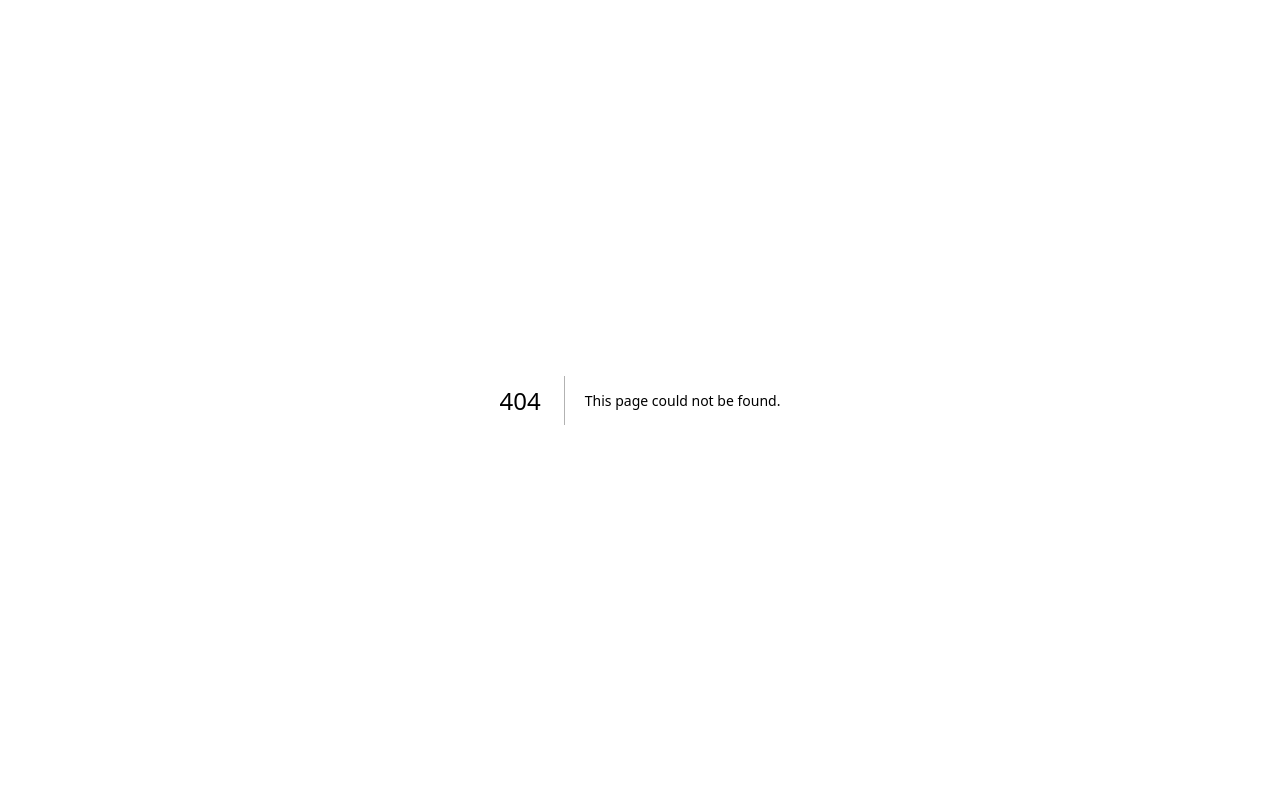
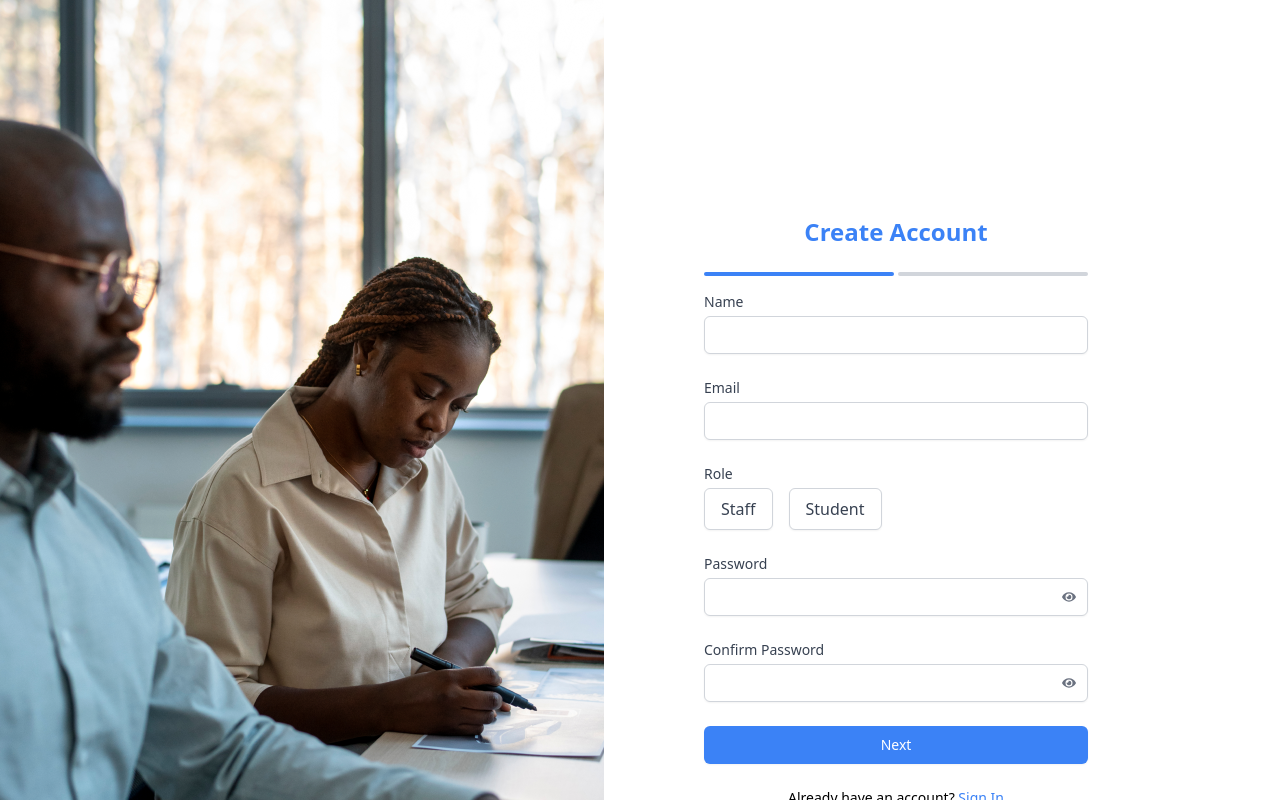
Before and after one commit to Dev-180Memes/greg-schools, a Next.js app: page /auth/signup in a window 1280 px wide. Before the commit this address had no page. Shown: the top 800 px of the page. Built offline with nearby package versions, Linux system fonts and the light colour scheme.

Commit message:
chore: Update login page with correct signup link and image styling

```diff
--- a/src/pages/auth/login/index.tsx
+++ b/src/pages/auth/login/index.tsx
@@ -79,7 +79,7 @@ const Login: React.FC = () => {
           <div className="text-center mt-6">
             <p className="text-sm">
                 Don&apos;t have an account?{' '}
-                <Link href="#" className="text-blue-500 hover:underline">Sign Up</Link>
+                <Link href="/auth/signup" className="text-blue-500 hover:underline">Sign Up</Link>
             </p>
           </div>
         </div>
@@ -90,7 +90,7 @@ const Login: React.FC = () => {
           alt="Student"
           width={500}
             height={500}
-          className="rounded-r-lg h-[100%] w-auto object-cover"
+          className="h-[100%] w-auto object-cover"
         />
       </div>
     </div>
--- /dev/null
+++ b/src/pages/auth/signup/index.tsx
@@ -0,0 +1,166 @@
+import React, { useState } from 'react';
+import Image from 'next/image';
+import Link from 'next/link';
+import { FaEye, FaEyeSlash } from 'react-icons/fa';
+
+const Signup: React.FC = () => {
+    const [role, setRole] = useState<'staff'| 'student' | ''>('');
+    const [showPassword, setShowPassword] = useState<boolean>(false);
+    const [showConfirmPassword, setShowConfirmPassword] = useState<boolean>(false);
+
+  return (
+    <div className='min-h-screen flex flex-col md:flex-row'>
+      <div className="hidden md:block md:w-1/2">
+        <Image
+          src={"/images/signup.png"}
+          alt="Signup"
+          width={350}
+          height={350}
+          className='h-[100%] w-auto object-cover'
+        />
+      </div>
+      <div className="relative w-full min-h-screen md:w-1/2 bg-black md:bg-transparent flex items-center justify-start p-8">
+        <div className="absolute inset-0 md:hidden">
+          <Image
+            src={"/images/signup.png"}
+            alt="Signup"
+            fill
+            objectFit="cover"
+            className="opacity-30 md:hidden"
+          />
+        </div>
+        <div className="relative bg-white p-8 rounded-lg w-full max-w-md">
+          <h2 className="text-center text-2xl font-bold text-blue-500 mb-6">Create Account</h2>
+          <div className="flex items-center justify-center mb-4 space-x-1">
+            <span className="bg-blue-500 h-1 w-1/2 rounded-full"></span>
+            <span className="bg-gray-300 h-1 w-1/2 rounded-full"></span>
+            {/* <span className="text-gray-500 ml-2">1 of 2</span> */}
+          </div>
+          <form className="space-y-6">
+            <div>
+              <label htmlFor="name" className="block text-sm font-medium text-gray-700">
+                Name
+              </label>
+              <div className="mt-1">
+                <input
+                  id="name"
+                  name="name"
+                  type="text"
+                  required
+                  className="appearance-none block w-full px-3 py-2 border border-gray-300 rounded-md shadow-sm placeholder-gray-400 focus:outline-none focus:ring-blue-500 focus:border-blue-500 sm:text-sm"
+                />
+              </div>
+            </div>
+
+            <div>
+              <label htmlFor="email" className="block text-sm font-medium text-gray-700">
+                Email
+              </label>
+              <div className="mt-1">
+                <input
+                  id="email"
+                  name="email"
+                  type="email"
+                  required
+                  className="appearance-none block w-full px-3 py-2 border border-gray-300 rounded-md shadow-sm placeholder-gray-400 focus:outline-none focus:ring-blue-500 focus:border-blue-500 sm:text-sm"
+                />
+              </div>
+            </div>
+
+            <div>
+              <label htmlFor="role" className="block text-sm font-medium text-gray-700">
+                Role
+              </label>
+              <div className="mt-1 flex space-x-4">
+                <button
+                  type="button"
+                  className={`py-2 px-4 border ${
+                    role === 'staff' ? 'bg-blue-500 text-white' : 'bg-white text-gray-700'
+                  } border-gray-300 rounded-md shadow-sm focus:outline-none`}
+                  onClick={() => setRole('staff')}
+                >
+                  Staff
+                </button>
+                <button
+                  type="button"
+                  className={`py-2 px-4 border ${
+                    role === 'student' ? 'bg-blue-500 text-white' : 'bg-white text-gray-700'
+                  } border-gray-300 rounded-md shadow-sm focus:outline-none`}
+                  onClick={() => setRole('student')}
+                >
+                  Student
+                </button>
+              </div>
+            </div>
+            <div>
+              <label htmlFor="password" className="block text-sm font-medium text-gray-700">
+                Password
+              </label>
+              <div className="mt-1 relative">
+                <input
+                  id="password"
+                  name="password"
+                  type={showPassword ? 'text' : 'password'}
+                  required
+                  className="appearance-none block w-full px-3 py-2 border border-gray-300 rounded-md shadow-sm placeholder-gray-400 focus:outline-none focus:ring-blue-500 focus:border-blue-500 sm:text-sm"
+                />
+                <span
+                  className="absolute inset-y-0 right-0 pr-3 flex items-center text-sm leading-5 cursor-pointer"
+                  onClick={() => setShowPassword(!showPassword)}
+                >
+                  {showPassword ? (
+                    <FaEyeSlash className="text-gray-500" />
+                  ) : (
+                    <FaEye className="text-gray-500" />
+                  )}
+                </span>
+              </div>
+            </div>
+            <div>
+              <label htmlFor="confirm-password" className="block text-sm font-medium text-gray-700">
+                Confirm Password
+              </label>
+              <div className="mt-1 relative">
+                <input
+                  id="confirm-password"
+                  name="confirm-password"
+                  type={showConfirmPassword ? 'text' : 'password'}
+                  required
+                  className="appearance-none block w-full px-3 py-2 border border-gray-300 rounded-md shadow-sm placeholder-gray-400 focus:outline-none focus:ring-blue-500 focus:border-blue-500 sm:text-sm"
+                />
+                <span
+                  className="absolute inset-y-0 right-0 pr-3 flex items-center text-sm leading-5 cursor-pointer"
+                  onClick={() => setShowConfirmPassword(!showConfirmPassword)}
+                >
+                  {showConfirmPassword ? (
+                    <FaEyeSlash className="text-gray-500" />
+                  ) : (
+                    <FaEye className="text-gray-500" />
+                  )}
+                </span>
+              </div>
+            </div>
+            <div>
+              <button
+                type="submit"
+                className="w-full flex justify-center py-2 px-4 border border-transparent rounded-md shadow-sm text-sm font-medium text-white bg-blue-500 hover:bg-blue-700 focus:outline-none focus:ring-2 focus:ring-offset-2 focus:ring-blue-500"
+              >
+                Next
+              </button>
+            </div>
+          </form>
+          <div className="text-center mt-6">
+            <p className="text-sm">
+              Already have an account?{' '}
+              <Link href="/auth/login" className="text-blue-500 hover:underline">
+                Sign In
+              </Link>
+            </p>
+          </div>
+        </div>
+      </div>
+    </div>
+  )
+}
+
+export default Signup;
```
Also changed, not shown: public/images/signup.png (added).
